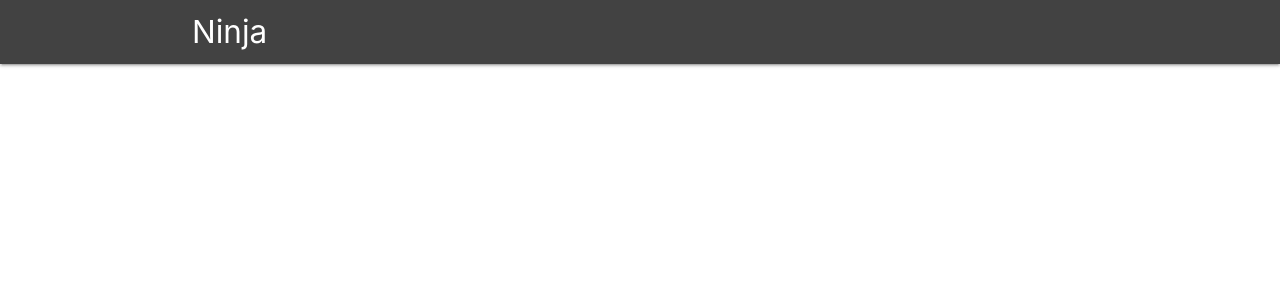
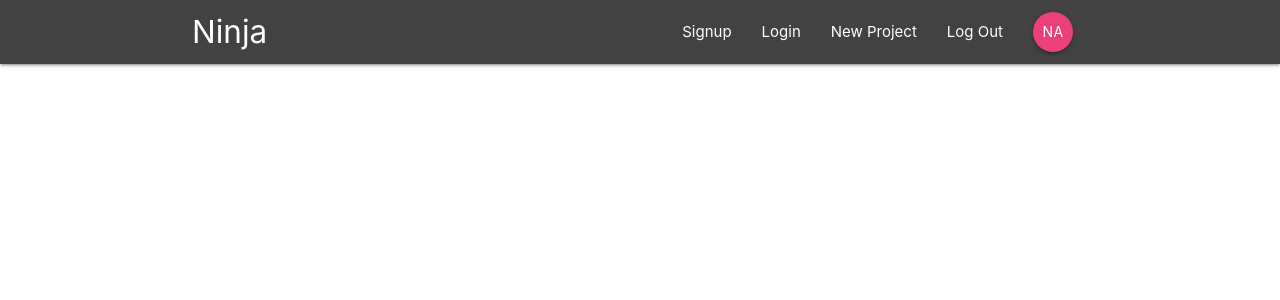
Before and after one commit to MedKim/react_firebase_app, a React (Create React App) app: page / in a window 1280 px wide. Shown: the top 300 px of the page. Built offline with nearby package versions, Linux system fonts and the light colour scheme.

Commit message:
Navbarコンポーネント/SignedInlinks/SignedOutlinksの作成

```diff
--- a/src/components/layout/Navbar.js
+++ b/src/components/layout/Navbar.js
@@ -1,11 +1,16 @@
 import React from 'react';
 import { Link } from 'react-router-dom';
+import SignedInLinks from './SignedInlinks';
+import SignedOutLinks from './SignedOutlinks';
 
 const Navbar = () =>{
 	return (
 		<nav className="nav-wrapper grey darken-3">
 		<div className="container">
 			<Link to='/' className="brand-logo">Ninja</Link>
+			<SignedInLinks />
+			<SignedOutLinks />
+
 		</div>
 		</nav>
 	)
--- a/src/components/layout/SignedInlinks.js
+++ b/src/components/layout/SignedInlinks.js
@@ -0,0 +1,14 @@
+import React from 'react';
+import { NavLink } from 'react-router-dom';
+
+const SignedInLinks = () =>{
+	return (
+		<ul className="right">
+		<li><NavLink to='/'>New Project</NavLink></li>
+		<li><NavLink to='/'>Log Out</NavLink></li>
+		<li><NavLink to='/' className="btn btn-floating pink lighten-1">NA</NavLink></li>
+		</ul>
+	)
+};
+
+export default SignedInLinks;
--- a/src/components/layout/SignedOutlinks.js
+++ b/src/components/layout/SignedOutlinks.js
@@ -0,0 +1,13 @@
+import React from 'react';
+import { NavLink } from 'react-router-dom';
+
+const SignedOutLinks = () =>{
+	return (
+		<ul className="right">
+		<li><NavLink to='/'>Signup</NavLink></li>
+		<li><NavLink to='/'>Login</NavLink></li>
+		</ul>
+	)
+};
+
+export default SignedOutLinks;
```
